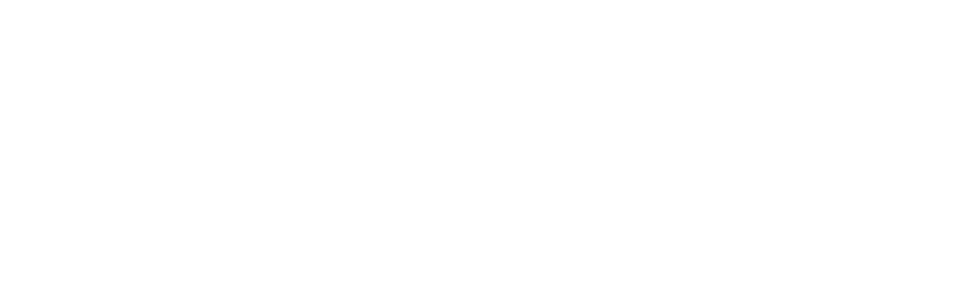
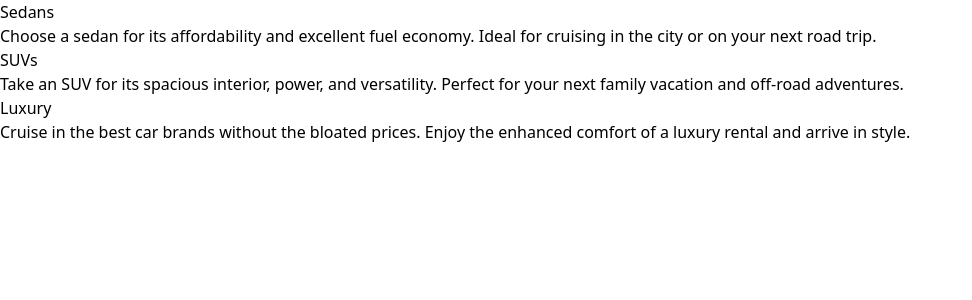
Before and after one commit to md-abid-hussain/column-card-component, a React (Vite) app: page / in a window 1280 px wide. Shown: the top 300 px of the page, without its empty margins (0-972 px from the left). Built offline with nearby package versions, Linux system fonts and the light colour scheme.

Commit message:
imported component to app

```diff
--- a/src/App.jsx
+++ b/src/App.jsx
@@ -1,8 +1,8 @@
-
+import Component from "./components/Component"
 function App() {
   return (
     <main>
-
+      <Component />
     </main>
   )
 }
```
